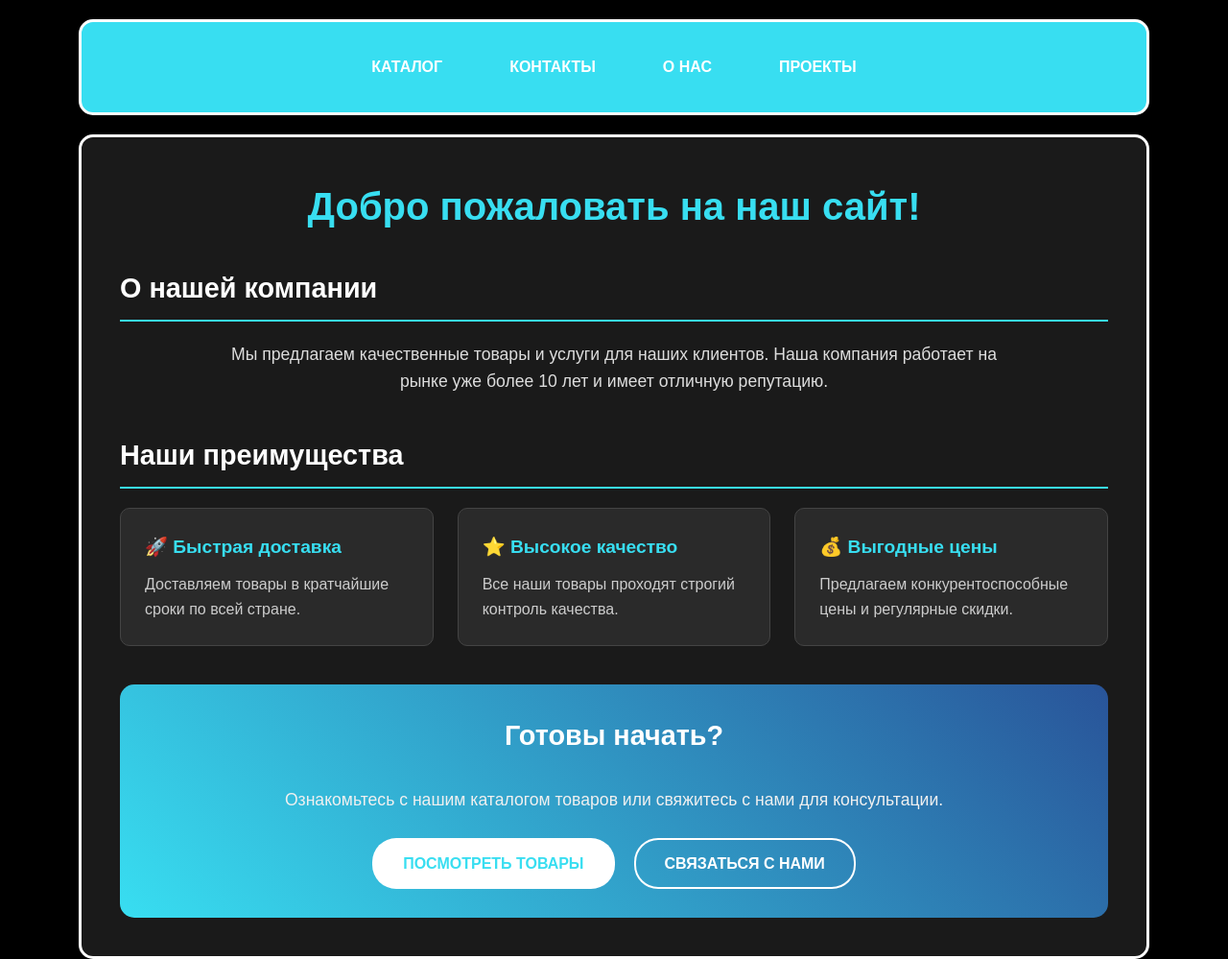
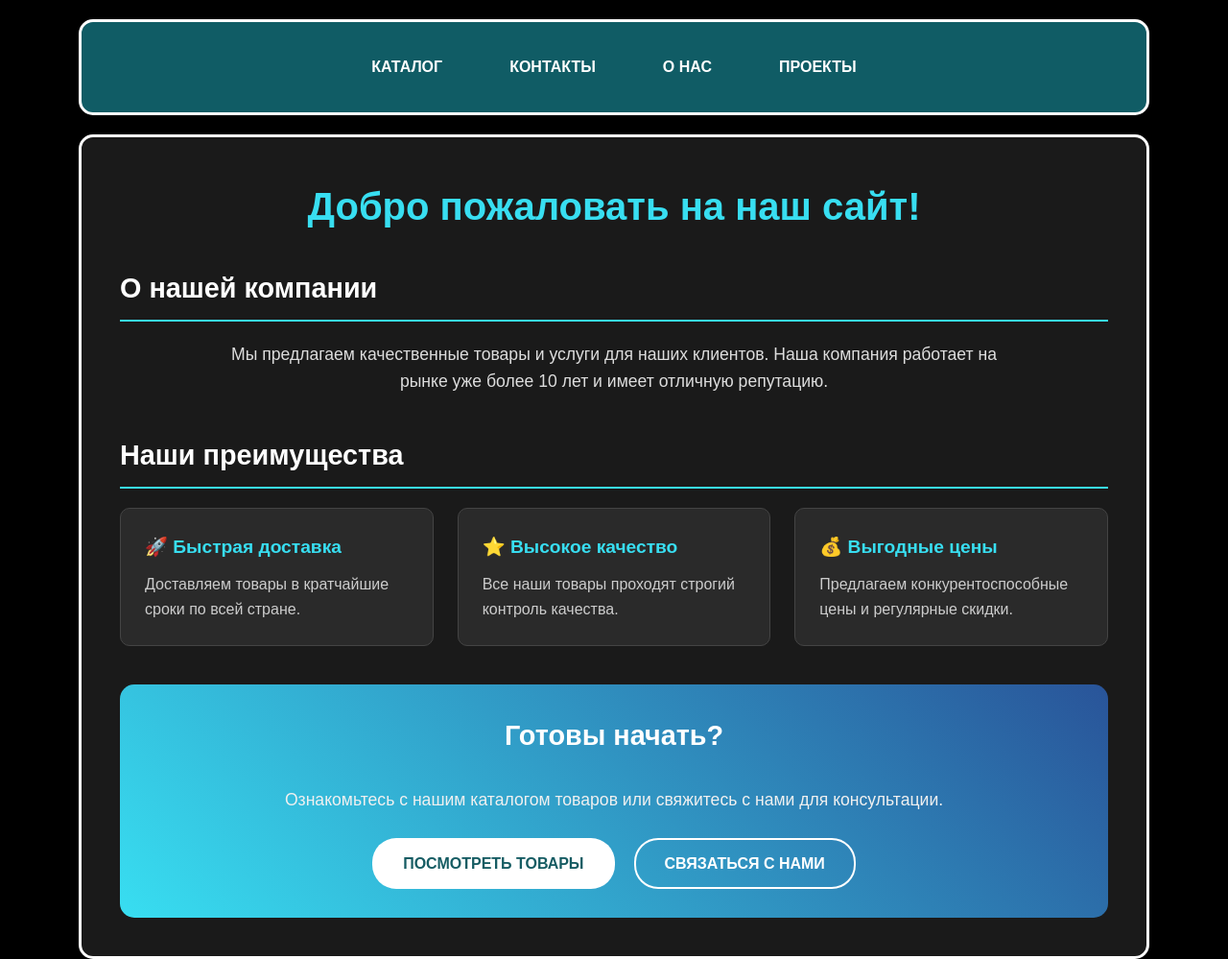
Before and after one commit to shapoclack/FRONT-KR, a plain HTML site: page index.html in a window 1280 px wide. Shown: the top 999 px of the page at 96% size. Drawn offline with Linux system fonts and the light colour scheme.

Commit message:
Small fix

```diff
--- a/style/styles.css
+++ b/style/styles.css
@@ -19,7 +19,7 @@ body {
 
 /* Header стили */
 header {
-    background-color: rgb(56, 222, 241);
+    background-color: rgb(16, 92, 101);
     height: 100px;
     width: 90%;
     max-width: 1200px;
@@ -175,7 +175,7 @@ h3 {
 
 .btn-primary {
     background-color: white;
-    color: rgb(56, 222, 241);
+    color: rgb(22, 92, 99);
 }
 
 .btn-primary:hover {
```
